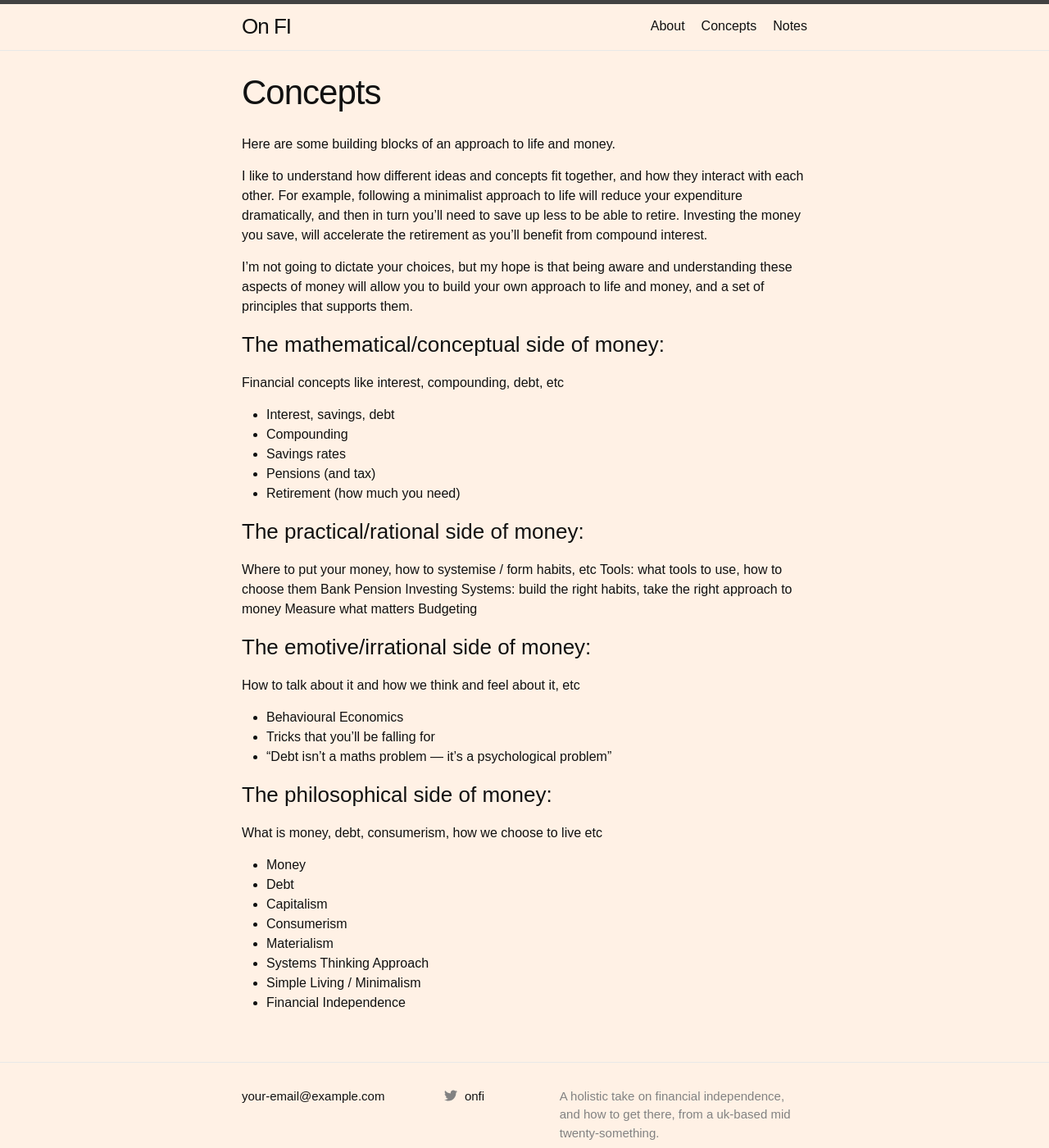
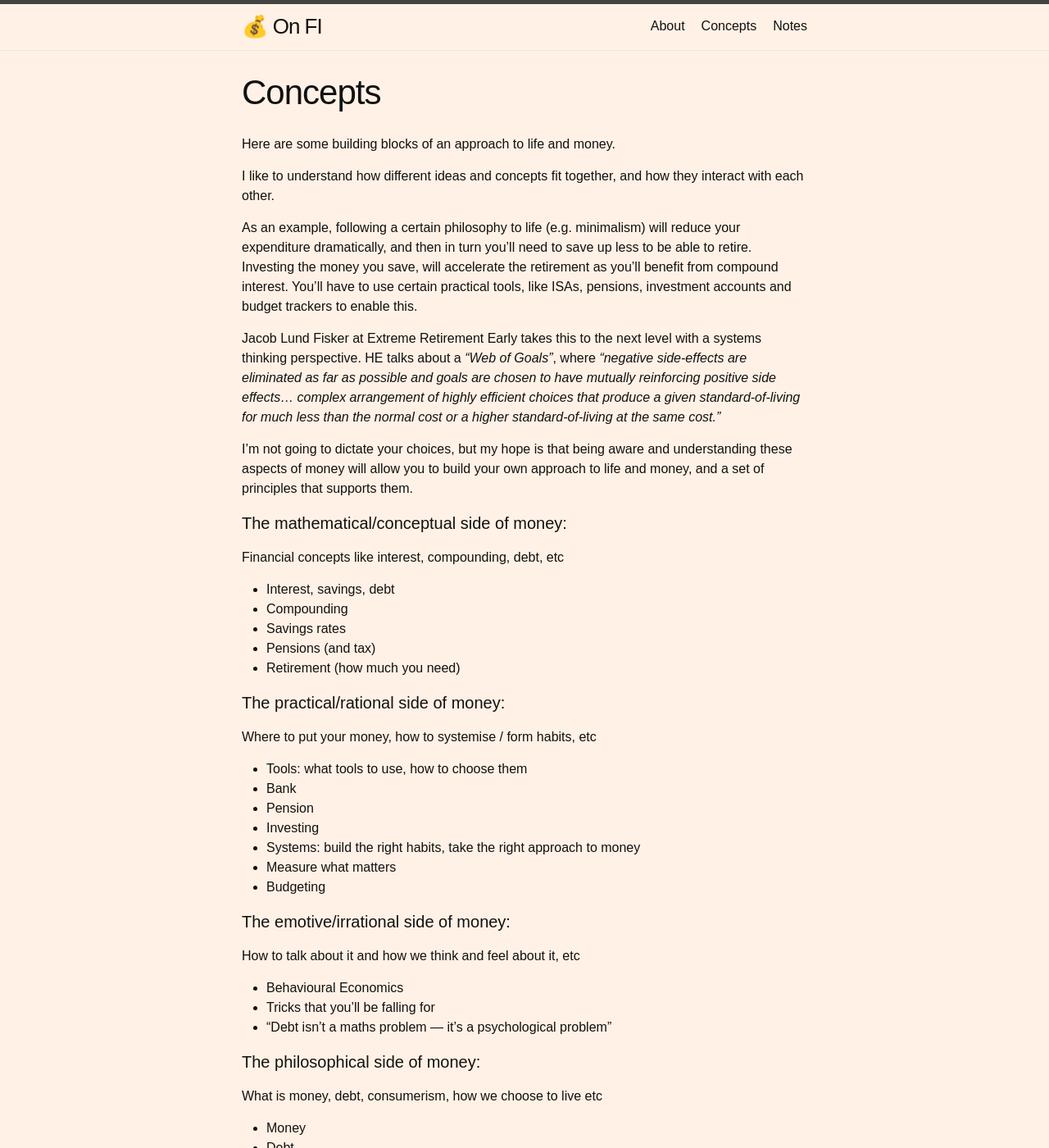
Before and after one commit to richardcadman/fi, a Jekyll site: the page built from concepts.md, in a window 1280 px wide and 1400 px high. Shown: the whole window at 82% size. Built offline with Jekyll 4.4.1, drawn with Linux system fonts in a browser that asks for light colours; some web fonts are replaced.

Commit message:
updated about and concepts, binned off most of the home page

```diff
--- a/_config.yml
+++ b/_config.yml
@@ -14,7 +14,7 @@
 # You can create any custom variable you would like, and they will be accessible
 # in the templates via {{ site.myvariable }}.
 title: On FI
-email: your-email@example.com
+email: yo@onfi.co.uk
 description: >- # this means to ignore newlines until "baseurl:"
   A holistic take on financial independence, and how to get there, from a uk-based mid twenty-something.
 baseurl: "/" # the subpath of your site, e.g. /blog
--- a/_includes/header.html
+++ b/_includes/header.html
@@ -3,7 +3,7 @@
   <div class="wrapper">
     {%- assign default_paths = site.pages | map: "path" -%}
     {%- assign page_paths = site.header_pages | default: default_paths -%}
-    <a class="site-title" rel="author" href="{{ "/" | relative_url }}">{{ site.title | escape }}</a>
+    <a class="site-title" rel="author" href="{{ "/" | relative_url }}">💰 {{ site.title | escape }}</a>
 
     {%- if page_paths -%}
       <nav class="site-nav">
--- a/concepts.md
+++ b/concepts.md
@@ -6,11 +6,15 @@ permalink: /concepts/
 
 Here are some building blocks of an approach to life and money.
 
-I like to understand how different ideas and concepts fit together, and how they interact with each other. For example, following a minimalist approach to life will reduce your expenditure dramatically, and then in turn you’ll need to save up less to be able to retire. Investing the money you save, will accelerate the retirement as you’ll benefit from compound interest.
+I like to understand how different ideas and concepts fit together, and how they interact with each other.
+
+As an example, following a certain philosophy to life (e.g. minimalism) will reduce your expenditure dramatically, and then in turn you’ll need to save up less to be able to retire. Investing the money you save, will accelerate the retirement as you’ll benefit from compound interest. You'll have to use certain practical tools, like ISAs, pensions, investment accounts and budget trackers to enable this.
+
+Jacob Lund Fisker at [Extreme Retirement Early](https://wiki.earlyretirementextreme.com/) takes this to the next level with a [systems thinking](https://oxfamblogs.org/fp2p/how-to-think-in-systems-great-and-accessible-and-short-book/) perspective. HE talks about a _"Web of Goals"_, where _"negative side-effects are eliminated as far as possible and goals are chosen to have mutually reinforcing positive side effects... complex arrangement of highly efficient choices that produce a given standard-of-living for much less than the normal cost or a higher standard-of-living at the same cost."_
 
 I’m not going to dictate your choices, but my hope is that being aware and understanding these aspects of money will allow you to build your own approach to life and money, and a set of principles that supports them.
 
-### The mathematical/conceptual side of money:
+#### The mathematical/conceptual side of money:
 Financial concepts like interest, compounding, debt, etc
 - Interest, savings, debt
 - Compounding
@@ -18,23 +22,23 @@ Financial concepts like interest, compounding, debt, etc
 - Pensions (and tax)
 - Retirement (how much you need)
 
-### The practical/rational side of money:
+#### The practical/rational side of money:
 Where to put your money, how to systemise / form habits, etc
-Tools: what tools to use, how to choose them
-Bank
-Pension
-Investing
-Systems: build the right habits, take the right approach to money
-Measure what matters
-Budgeting
+- Tools: what tools to use, how to choose them
+- Bank
+- Pension
+- Investing
+- Systems: build the right habits, take the right approach to money
+- Measure what matters
+- Budgeting
 
-### The emotive/irrational side of money:
+#### The emotive/irrational side of money:
 How to talk about it and how we think and feel about it, etc
 - Behavioural Economics
 - Tricks that you’ll be falling for
 - “Debt isn't a maths problem — it's a psychological problem”
 
-### The philosophical side of money:
+#### The philosophical side of money:
 What is money, debt, consumerism, how we choose to live etc
 - Money
 - Debt
```
Also changed, not shown: _layouts/home.html (+1 -20 lines), _layouts/home_old.html (added, +34 -0 lines), about.md (+2 -2 lines).
